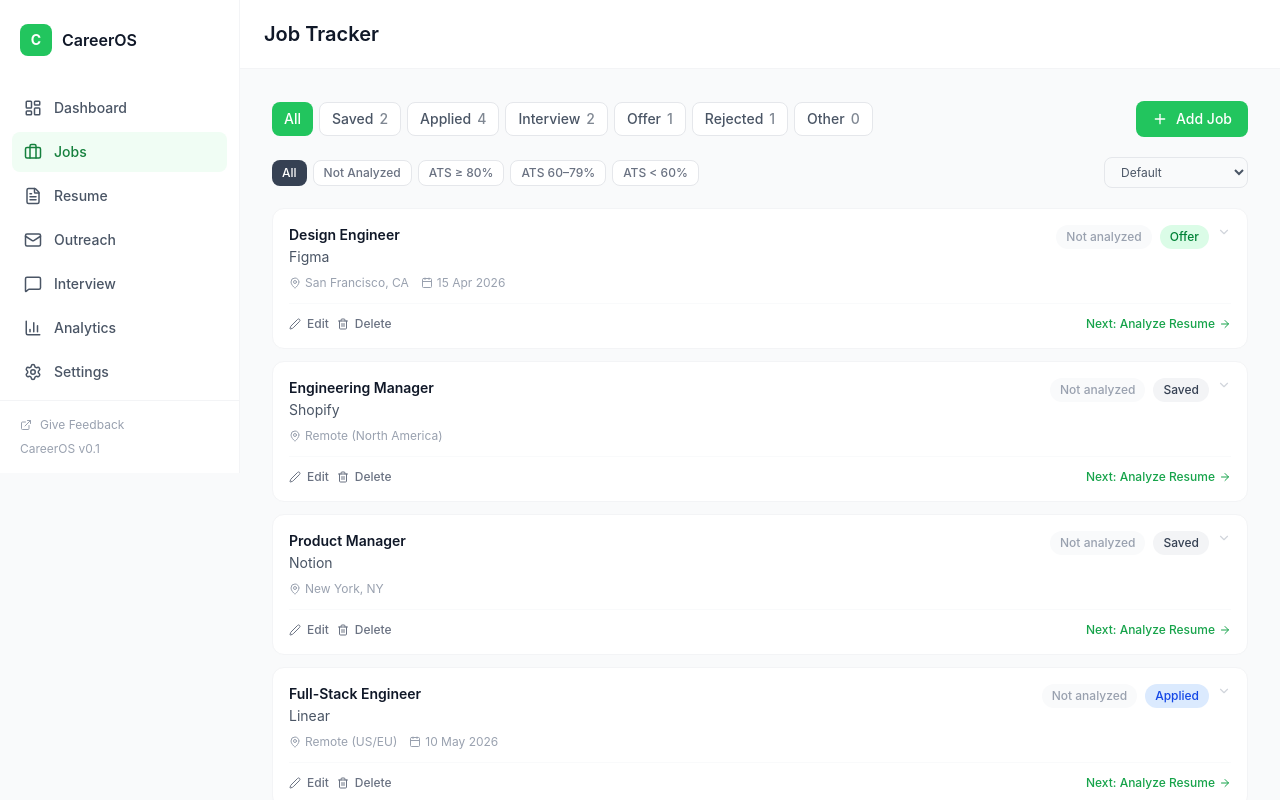
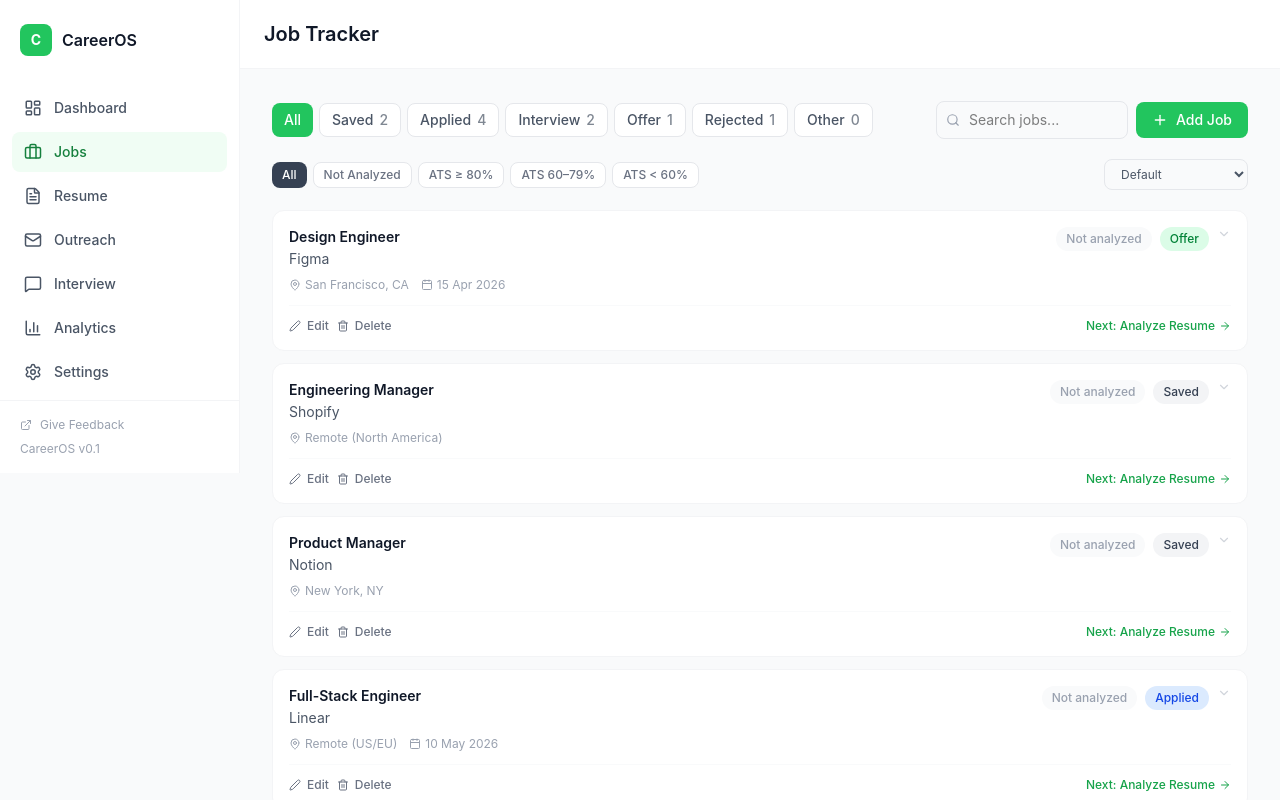
Before and after one commit to Alia2035/CareerOS, a Next.js app: page /jobs in a window 1280 px wide. Shown: the top 800 px of the page. Built offline with nearby package versions, Linux system fonts and the light colour scheme.

Commit message:
Add Job search bar

```diff
--- a/src/app/jobs/page.tsx
+++ b/src/app/jobs/page.tsx
@@ -6,7 +6,7 @@ import type { JobStatus } from "@/types";
 import { filterJobs, sortJobs, type AtsFilter, type SortBy } from "@/lib/jobFilters";
 import JobCard from "@/components/jobs/JobCard";
 import JobForm from "@/components/jobs/JobForm";
-import { Plus } from "lucide-react";
+import { Plus, Search, X } from "lucide-react";
 import { useT } from "@/lib/i18n";
 
 const statusFilters: { label: string; value: JobStatus | "All" }[] = [
@@ -42,13 +42,22 @@ export default function JobsPage() {
   const [atsFilter, setAtsFilter] = useState<AtsFilter>("All");
   const [sortBy, setSortBy] = useState<SortBy>("Default");
   const [showForm, setShowForm] = useState(false);
-
+  const [searchQuery, setSearchQuery] = useState("");
   const [expandedJobId, setExpandedJobId] = useState<string | null>(null);
 
   const filtered = useMemo(() => {
-    const filtered_ = filterJobs(jobs, statusFilter, atsFilter);
+    let filtered_ = filterJobs(jobs, statusFilter, atsFilter);
+    if (searchQuery.trim()) {
+      const q = searchQuery.toLowerCase().trim();
+      filtered_ = filtered_.filter(
+        (j) =>
+          j.position.toLowerCase().includes(q) ||
+          j.company.toLowerCase().includes(q) ||
+          j.location.toLowerCase().includes(q),
+      );
+    }
     return sortJobs(filtered_, sortBy);
-  }, [jobs, statusFilter, atsFilter, sortBy]);
+  }, [jobs, statusFilter, atsFilter, sortBy, searchQuery]);
 
   const counts = useMemo(
     () =>
@@ -84,7 +93,24 @@ export default function JobsPage() {
           ))}
         </div>
         <div className="flex items-center gap-2">
-
+          <div className="relative">
+            <Search size={14} className="absolute left-2.5 top-1/2 -translate-y-1/2 text-gray-400" />
+            <input
+              type="text"
+              value={searchQuery}
+              onChange={(e) => setSearchQuery(e.target.value)}
+              placeholder="Search jobs..."
+              className="w-48 pl-8 pr-7 py-2 border border-gray-200 rounded-lg text-sm focus:outline-none focus:ring-2 focus:ring-primary-200 focus:border-primary-300"
+            />
+            {searchQuery && (
+              <button
+                onClick={() => setSearchQuery("")}
+                className="absolute right-2 top-1/2 -translate-y-1/2 text-gray-400 hover:text-gray-600"
+              >
+                <X size={14} />
+              </button>
+            )}
+          </div>
           <button
             onClick={() => setShowForm(true)}
             className="flex items-center gap-2 px-4 py-2 bg-primary-500 text-white rounded-lg text-sm font-medium hover:bg-primary-600 transition-colors"
```
